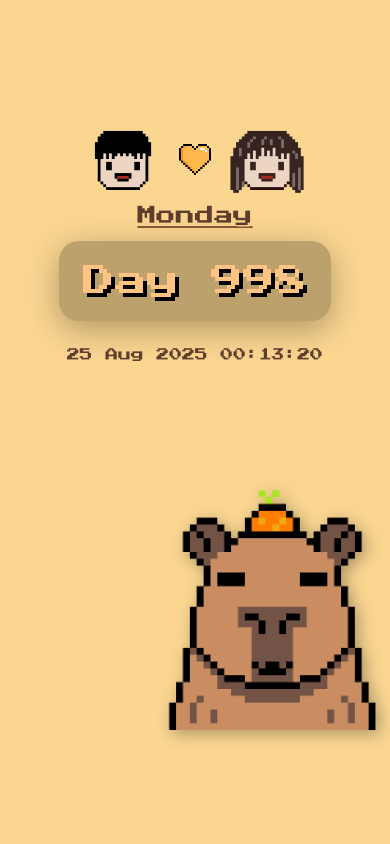
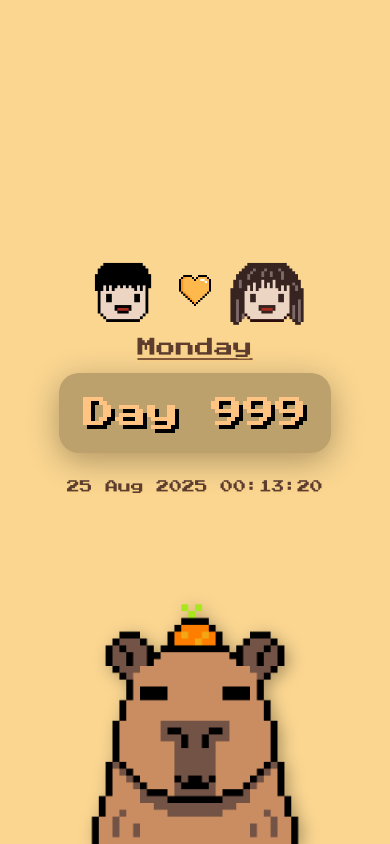
Before and after one commit to ffedmund/DayCounting, a React (Vite) app: page / in a window 390 px wide. Built offline with nearby package versions, Linux system fonts and the light colour scheme.

Commit message:
Update Css

```diff
--- a/src/App.jsx
+++ b/src/App.jsx
@@ -22,7 +22,7 @@ import PinballGame from './Pinball';
 const TITLE_ARRAY = [
   "Sunday", "Monday", "Tuesday", "Wednesday", "Thursday", "Friday", "Saturday", "Monthiversary", "Anniversary"
 ];
-const TOGETHER_DATE = [2022, 12, 2]; // Year, Month, Day
+const TOGETHER_DATE = [2022, 12, 1]; // Year, Month, Day
 
 // Using placeholders for images
 const sor9Heads = [
@@ -134,6 +134,7 @@ function App() {
   return (
     <div className="bg">
       {/* Head Pair Row at Top */}
+      <div className="content-wrapper">
         <div className="head-row">
           <img
             id="on9-ribbon"
@@ -165,7 +166,7 @@ function App() {
         <div className="datetime-line">
           {dateString} {timeString}
         </div>
-      <div style={{ height: '8vh' }}></div>
+      </div>
 
       {/* Capybara Image - Centered */}
       <img src={capybara} className="capybara" alt="capybara" />
--- a/src/style.css
+++ b/src/style.css
@@ -21,7 +21,7 @@
 }
 
 .bg {
-    position: relative;
+    flex-direction: column;
     width: 100vw;
     min-height: 100vh;
     text-align: center;
@@ -33,8 +33,8 @@
     display: flex;
     flex-direction: column;
     align-items: center;
-    justify-content: center;
-    padding: 2rem 1rem 0 0;
+    justify-content: end;
+    padding: 0rem 1rem 0 0;
     box-sizing: border-box;
 }
 
@@ -118,7 +118,7 @@
     /* The image should be placed naturally in the document flow */
 
     /* Center the image using flexbox or margin */
-    margin: 0 auto;
+    margin-top: 50px;
     /* This will center the image horizontally when it's in a flex container */
 
     /* Keep width for responsiveness, but check its behavior on different devices */
@@ -130,13 +130,8 @@
     /* Retain other styles */
     height: auto;
     filter: drop-shadow(4px 4px 8px rgba(0, 0, 0, 0.3));
-    transition: transform 0.3s ease;
     z-index: 5;
     bottom: 0;
-}
-
-.capybara:hover {
-    transform: translateX(-50%) scale(1.02);
 }
 
 .ribbon {
@@ -263,8 +258,6 @@
 
     .capybara {
         bottom: 0;
-        left: 50%;
-        transform: translateX(-50%);
         width: min(440px, 62.5vw);
     }
 }
@@ -320,8 +313,6 @@
 
     .capybara {
         bottom: 0;
-        left: 50%;
-        transform: translateX(-50%);
         width: min(350px, 56.25vw);
     }
 
@@ -518,11 +509,11 @@
 }
 
 .heart-container {
-    position: absolute;
+    position: fixed;
     width: 100%;
-    height: 100%;
     top: 100%;
     left: 0;
+    pointer-events: none;
 }
 
 .heart {
@@ -552,3 +543,10 @@
     width: clamp(30px, 8vw, 80px);
     height: auto;
 }
+
+.content-wrapper {
+    /* Use margin: auto to center this group vertically */
+    display: flex;
+    flex-direction: column;
+    align-items: center;
+}
```
Lines whose indentation alone changed are shown as unchanged.
